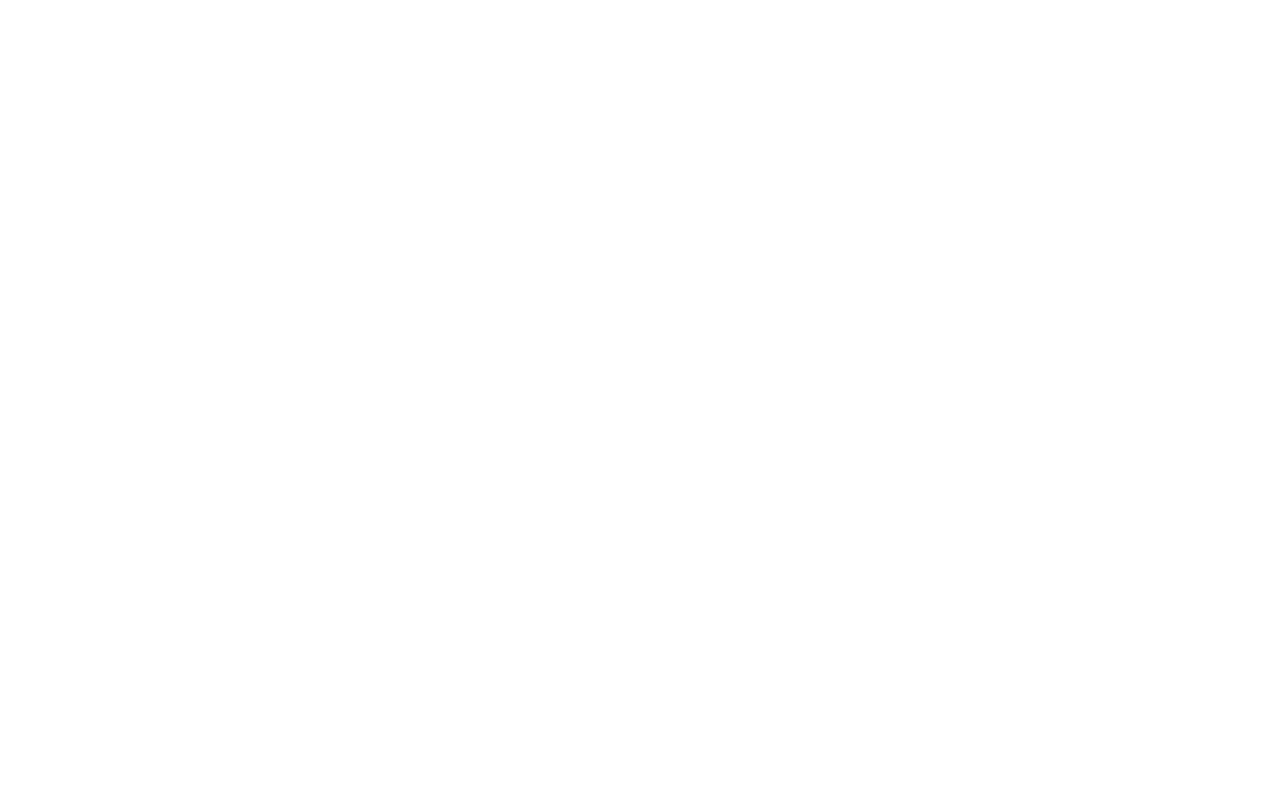
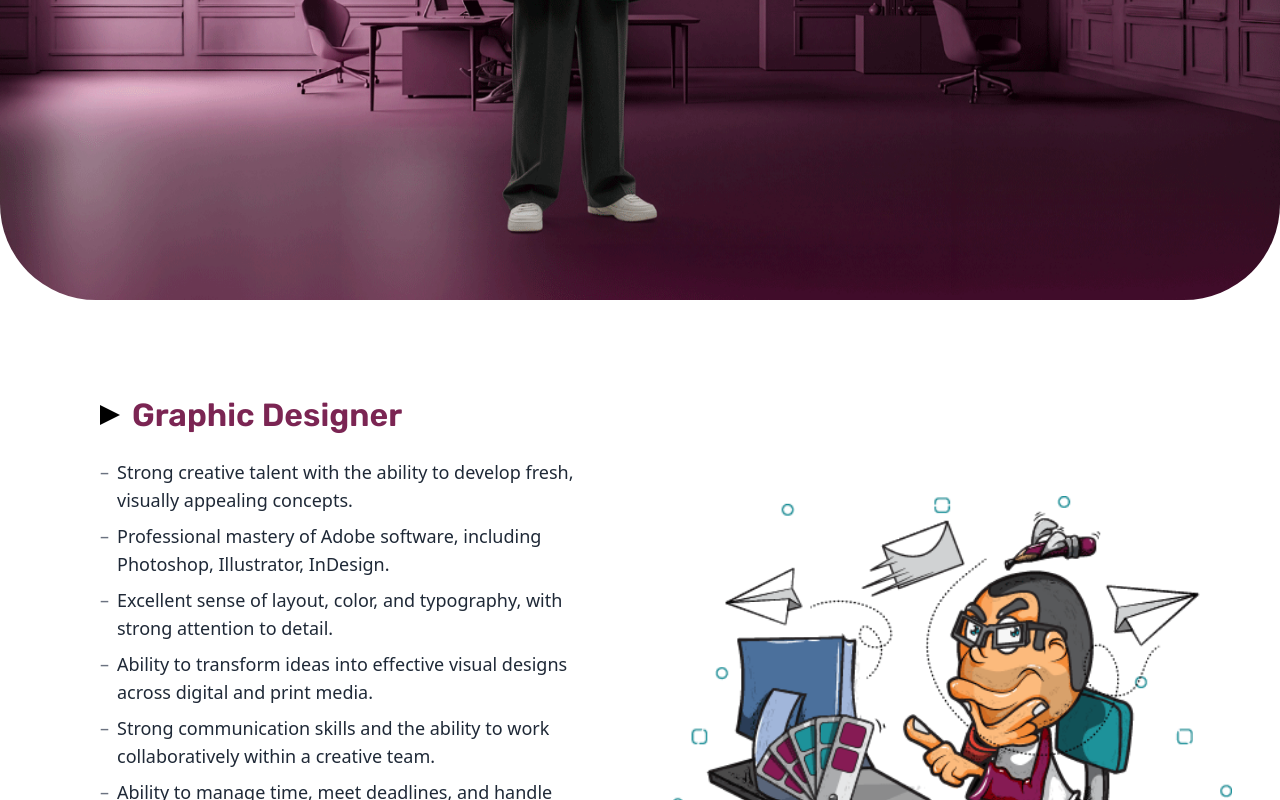
Before and after one commit to suhayb-yahya/scribble, a Next.js app: page /jobs in a window 1280 px wide. Before the commit this address had no page. Shown: the part 500-1300 px from the top of the page. Before the commit the page ends 800 px from the top, so only its background shows below. Built offline with nearby package versions, Linux system fonts and the light colour scheme.

Commit message:
Jobs page;

```diff
--- a/src/app/globals.css
+++ b/src/app/globals.css
@@ -18,3 +18,12 @@
   color: var(--secondary);
   background: var(--primary);
 }
+
+/* Jobs: Apply Now button — black default, gradient on hover (from SVG) */
+.apply-now-btn {
+  background: #000;
+}
+.apply-now-btn:hover {
+  /* Gradient from SVG: #4F1A39 → #469098, direction ~(183,-76) ≈ 70deg */
+  background: linear-gradient(70deg, #4F1A39 0%, #469098 97.1%);
+}
--- /dev/null
+++ b/src/app/jobs/page.tsx
@@ -0,0 +1,60 @@
+import type { Metadata } from "next";
+import JobsHero from "@/components/sections/jobs/JobsHero";
+import JobsListSection from "@/components/sections/jobs/JobsListSection";
+import type { JobItem } from "@/components/sections/jobs/JobsListSection";
+
+export const metadata: Metadata = {
+  title: "Jobs — Scribble",
+  description: "Careers and opportunities at Scribble",
+};
+
+const jobsList: JobItem[] = [
+  {
+    id: "graphic-designer",
+    title: "Graphic Designer",
+    requirements: [
+      "Strong creative talent with the ability to develop fresh, visually appealing concepts.",
+      "Professional mastery of Adobe software, including Photoshop, Illustrator, InDesign.",
+      "Excellent sense of layout, color, and typography, with strong attention to detail.",
+      "Ability to transform ideas into effective visual designs across digital and print media.",
+      "Strong communication skills and the ability to work collaboratively within a creative team.",
+      "Ability to manage time, meet deadlines, and handle multiple projects simultaneously.",
+      "A portfolio showcasing high-quality design work and creative problem-solving.",
+    ],
+  },
+  {
+    id: "mobile-contentwriter",
+    title: "Mobile Contentwriter",
+    requirements: [
+      "Exceptional writing and editing skills with a strong grasp of tone, voice, and brand guidelines.",
+      "Experience creating short-form content for mobile and social platforms (captions, stories, reels).",
+      "Ability to adapt messaging for different audiences and formats while keeping copy concise and engaging.",
+      "Understanding of SEO and how to optimize content for discoverability and engagement.",
+      "Comfort working with creative teams and turning briefs into clear, compelling copy.",
+      "Ability to manage multiple projects, meet deadlines, and incorporate feedback quickly.",
+      "A portfolio or samples of mobile-first and social content across different brands or formats.",
+    ],
+  },
+  {
+    id: "videographer",
+    title: "Videographer",
+    requirements: [
+      "Proficiency in shooting, lighting, and sound for both indoor and outdoor productions.",
+      "Strong skills in video editing and post-production (e.g. Adobe Premiere, DaVinci Resolve, After Effects).",
+      "Ability to plan shoots, create shot lists, and work from creative briefs and storyboards.",
+      "Experience with different formats: commercials, social content, documentaries, or branded content.",
+      "Good eye for composition, movement, and visual storytelling that fits brand and campaign goals.",
+      "Ability to work collaboratively with directors, clients, and other crew; reliable on set and on deadline.",
+      "A reel or portfolio demonstrating range in style, format, and production value.",
+    ],
+  },
+];
+
+export default function JobsPage() {
+  return (
+    <main className="flex flex-col w-full min-w-0 max-w-full overflow-x-hidden min-h-screen">
+      <JobsHero />
+      <JobsListSection jobs={jobsList} />
+    </main>
+  );
+}
--- /dev/null
+++ b/src/components/sections/jobs/JobsHero.tsx
@@ -0,0 +1,21 @@
+import Image from "next/image";
+
+export default function JobsHero() {
+  return (
+    <section
+      className="relative w-full min-w-0 overflow-hidden"
+      aria-label="Jobs at Scribble"
+    >
+      <div className="relative w-full aspect-[16/10] min-h-[320px] sm:min-h-[400px] md:min-h-[480px] overflow-hidden rounded-b-[8vw] md:rounded-b-[6rem]">
+        <Image
+          src="/assets/jobs-main.png"
+          alt="Join our team — modern creative studio at Scribble"
+          fill
+          className="object-cover object-center"
+          sizes="100vw"
+          priority
+        />
+      </div>
+    </section>
+  );
+}
--- /dev/null
+++ b/src/components/sections/jobs/JobsListSection.tsx
@@ -0,0 +1,103 @@
+"use client";
+
+import Image from "next/image";
+import { Rubik } from "next/font/google";
+
+const rubik = Rubik({ weight: ["400", "600", "700"], subsets: ["latin"] });
+
+function PlayIcon({ className }: { className?: string }) {
+  return (
+    <svg
+      className={className}
+      viewBox="0 0 24 24"
+      fill="currentColor"
+      aria-hidden
+    >
+      <path d="M0 0 L0 24 L24 12 Z" />
+    </svg>
+  );
+}
+
+export type JobItem = {
+  id: string;
+  title: string;
+  requirements: string[];
+  applyUrl?: string;
+};
+
+type JobsListSectionProps = {
+  jobs: JobItem[];
+};
+
+export default function JobsListSection({ jobs }: JobsListSectionProps) {
+  return (
+    <section
+      className="py-16 md:py-24 bg-white grid grid-cols-1 lg:grid-cols-2 min-h-0"
+      aria-label="Available positions"
+    >
+      {/* Left half: jobs list */}
+      <div className="max-w-4xl ml-[100px] flex flex-col gap-12 md:gap-16 pr-6 md:pr-10">
+        {jobs.map((job) => (
+          <article
+            key={job.id}
+            className="flex flex-col gap-6"
+            aria-labelledby={`job-title-${job.id}`}
+          >
+            {/* Job title with play icon */}
+            <div className="flex items-center gap-3">
+              <span className="text-black shrink-0" aria-hidden>
+                <PlayIcon className="w-4 h-4 md:w-5 md:h-5" />
+              </span>
+              <h2
+                id={`job-title-${job.id}`}
+                className={rubik.className}
+                style={{
+                  color: "#7B2553",
+                  fontSize: "32px",
+                  fontStyle: "normal",
+                  fontWeight: 600,
+                  lineHeight: "normal",
+                }}
+              >
+                {job.title}
+              </h2>
+            </div>
+
+            {/* Requirements list */}
+            <ul className="list-none pl-0 space-y-2 text-gray-800 text-base md:text-lg leading-relaxed">
+              {job.requirements.map((item, i) => (
+                <li key={i} className="flex gap-2">
+                  <span className="text-gray-500 shrink-0">–</span>
+                  <span>{item}</span>
+                </li>
+              ))}
+            </ul>
+
+            {/* Apply button: black by default, gradient on hover */}
+            <div className="pt-2">
+              <a
+                href={job.applyUrl ?? "#"}
+                className={`${rubik.className} apply-now-btn inline-flex items-center gap-2 uppercase font-bold text-white text-sm tracking-wide rounded-full px-6 py-3 transition-[background] duration-300`}
+              >
+                Apply now
+                <PlayIcon className="w-4 h-4 text-white shrink-0" />
+              </a>
+            </div>
+          </article>
+        ))}
+      </div>
+
+      {/* Right half: character illustration */}
+      <div className="relative w-full min-h-[320px] lg:min-h-[480px] flex items-start justify-center lg:justify-start px-6 lg:pl-6 lg:pr-10 pt-8 lg:pt-[100px]">
+        <Image
+          src="/assets/jobs-character.png"
+          alt="Creative professional at work — join our team at Scribble"
+          width={600}
+          height={600}
+          className="object-contain w-full h-full max-h-[60vh] lg:max-h-[520px]"
+          sizes="(max-width: 1023px) 100vw, 50vw"
+        />
+      </div>
+    </section>
+  );
+}
```
Also changed, not shown: public/assets/jobs-character.png (added), public/assets/jobs-main.png (added).
